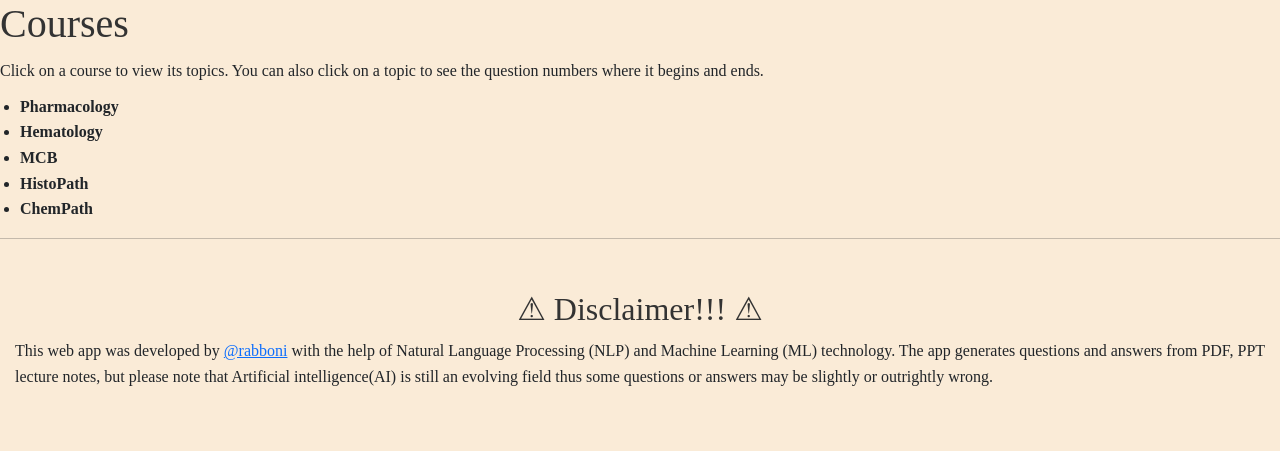
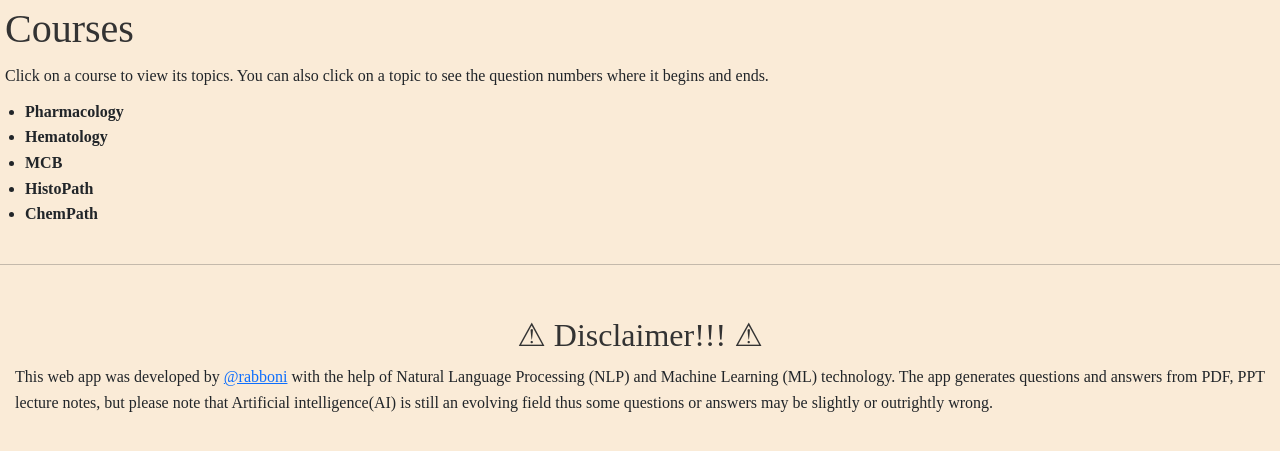
Before and after one commit to Gideon00/path-pharm, a Flask app: page /guide in a window 1280 px wide. Shown: the part 79-530 px from the top of the page. Run offline with Flask 3, Linux system fonts and the light colour scheme; parts of the project's set-up code (start-up, migrations or seed data) failed here and were passed over; some libraries are stand-ins or nearby versions; some web fonts are replaced.

Commit message:
Update guide.html

```diff
--- a/templates/guide.html
+++ b/templates/guide.html
@@ -17,7 +17,7 @@ Courses and Topics
     .container {
 /*         max-width: 800px; */
         margin: 0;
-        padding: 0;
+        padding: 5px;
     }
 
     h1,
```
